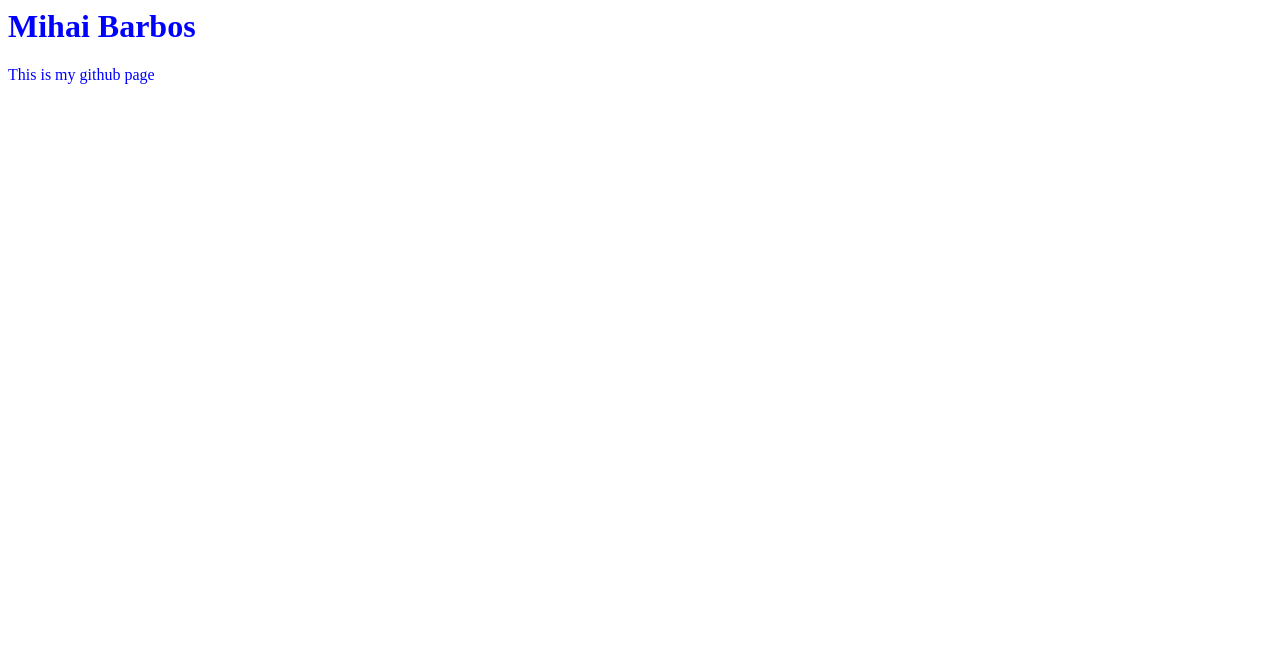
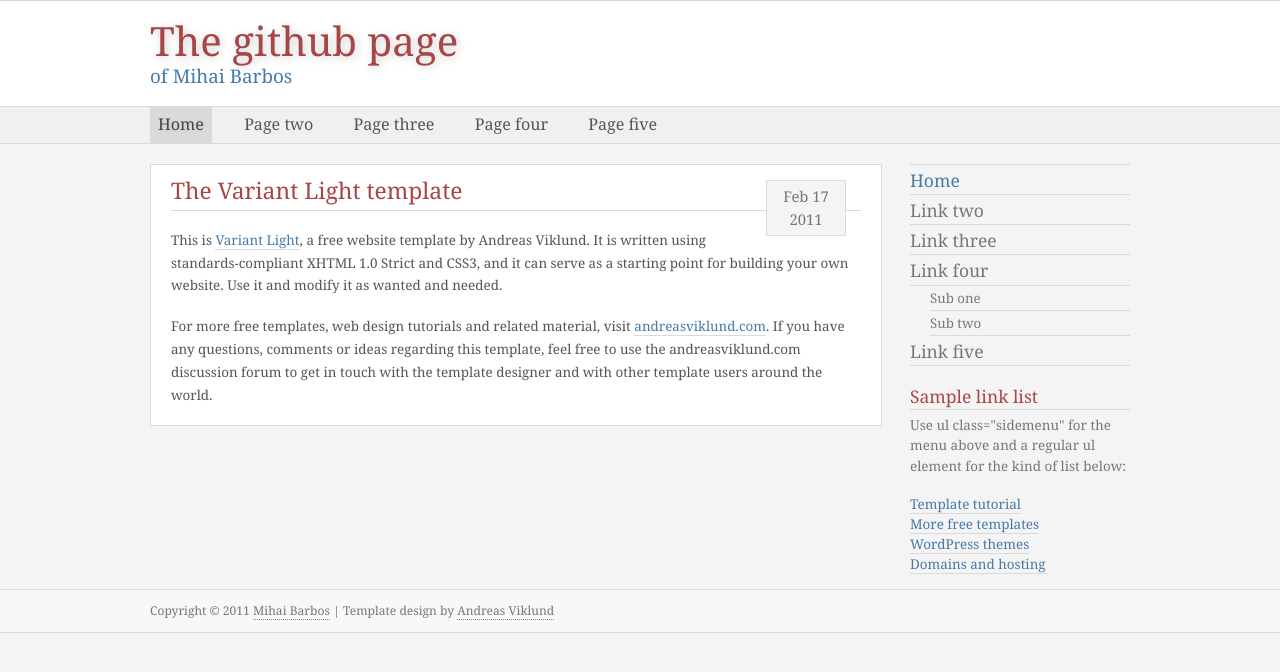
Before and after one commit to mbarbos/mbarbos.github.com, a plain HTML site: page index.html in a window 1280 px wide. Drawn offline with Linux system fonts and the light colour scheme.

Commit message:
Start using variant-light template for the page

```diff
--- a/index.html
+++ b/index.html
@@ -1,15 +1,72 @@
-<html>
-
+<!DOCTYPE html PUBLIC "-//W3C//DTD XHTML 1.0 Strict//EN" "http://www.w3.org/TR/xhtml1/DTD/xhtml1-strict.dtd">
+<html xmlns="http://www.w3.org/1999/xhtml" lang="en" xml:lang="en">
 <head>
-<title>Mihai Barbos' github page</title>
+	<meta http-equiv="content-type" content="text/html; charset=utf-8" />
+	<meta name="description" content="Your description goes here" />
+	<meta name="keywords" content="your,keywords,goes,here" />
+	<meta name="author" content="Your Name" />
+	<link rel="stylesheet" type="text/css" href="style.css" title="Variant Light" media="screen,projection" />
+	<title>Mihai Barbos' github page</title>
 </head>
 
-<body bgcolor="white" text="blue">
+<body>
+<div id="header">
+	<div id="title">
+		<h1><a href="index.html">The github page</a></h1>
+		<p class="slogan">of Mihai Barbos</p>
+	</div>
+</div>
 
-<h1>Mihai Barbos</h1>
+<div id="topmenu">
+	<p>
+		<strong class="hide">Main menu:</strong>
+		<a class="active" href="#">Home</a><span class="hide"> | </span>
+		<a href="#">Page two</a><span class="hide"> | </span>
+		<a href="#">Page three</a><span class="hide"> | </span>
+		<a href="#">Page four</a><span class="hide"> | </span>
+		<a href="#">Page five</a>
+	</p>
+</div>
 
-This is my github page
+<div id="wrap">
+	<div id="sidebar">
+		<ul class="sidemenu">
+			<li><a class="active" href="#">Home</a></li>
+			<li><a href="#">Link two</a></li>
+			<li><a href="#">Link three</a></li>
+			<li><a href="#">Link four</a>
+				<ul>
+					<li><a href="#">Sub one</a></li>
+					<li><a href="#">Sub two</a></li>
+				</ul></li>
+			<li><a href="#">Link five</a></li>
+		</ul>
+
+		<h2>Sample link list</h2>
+		<p>Use ul class="sidemenu" for the menu above and a regular ul element for the kind of list below:</p>
+		<ul>
+			<li><a href="http://andreasviklund.com/learn/tutorial-building-your-first-website-using-a-free-website-template-part-1/">Template tutorial</a></li>
+			<li><a href="http://andreasviklund.com/templates/">More free templates</a></li>
+			<li><a href="http://andreasviklund.com/wordpress-themes/">WordPress themes</a></li>
+			<li><a href="http://www.svenskadomaner.se/order.asp?step=1&amp;ling=en&amp;ref=A">Domains and hosting</a></li>
+		</ul>
+	</div>
+<!--
+	<img class="headerimage" src="images/front.jpg" width="700" height="200" alt="" />
+-->
+	<div id="content">
+		<div class="post">
+			<div class="postintro">Feb 17<br />2011</div>
+			<h2>The Variant Light template</h2>
+			<p>This is <a href="http://andreasviklund.com/templates/variant-light/">Variant Light</a>, a free website template by Andreas Viklund. It is written using standards-compliant XHTML 1.0 Strict and CSS3, and it can serve as a starting point for building your own website. Use it and modify it as wanted and needed.</p>
+			<p>For more free templates, web design tutorials and related material, visit <a href="http://andreasviklund.com/">andreasviklund.com</a>. If you have any questions, comments or ideas regarding this template, feel free to use the andreasviklund.com discussion forum to get in touch with the template designer and with other template users around the world.</p>
+		</div>
+	</div>
+</div>
+
+<div id="footer">
+	<p>Copyright &copy; 2011 <a href="index.html">Mihai Barbos</a> | Template design by <a href="http://andreasviklund.com/">Andreas Viklund</a></p>
+</div>
 
 </body>
-
 </html>
--- /dev/null
+++ b/style.css
@@ -0,0 +1,67 @@
+/*
+Original design: Variant Light (v1.0 - Feb 17, 2010) - A free xhtml/css website template by Andreas Viklund.
+For more information, see http://andreasviklund.com/templates/variant-light/
+*/
+
+/* Main containers */
+body {padding:0; margin:0; font:84% Georgia,Times New Roman,serif; background-color:#f4f4f4; color:#555; text-align:center; line-height:1.5em;}
+#wrap {width:980px; text-align:left; margin:0 auto; padding:20px 0 0 0;}
+
+/* Header */
+#header {width:100%; margin:0; background-color:#fff; border-top:1px solid #dadada; border-bottom:1px solid #dadada;}
+#title {width:980px; padding:20px 0; margin:0 auto; text-align:left;}
+h1 {margin:0 auto 5px auto; padding:0; font-size:3em; font-weight:400; color:#777; line-height:1em; text-shadow:#ccc 2px 2px 8px;}
+h1 a {color:#a74646; font-weight:400; text-decoration:none; border:0;}
+h1 a:hover {color:#777; text-decoration:none; border:0;}
+.slogan {color:#467aa7; font-size:1.4em; margin:0; padding:0;}
+
+/* Top menu */
+#topmenu {text-align:center; margin:0; width:100%; background-color:#f0f0f0; border-bottom:1px solid #dadada;}
+#topmenu p {width:980px; text-align:left; font-size:1.2em; line-height:2.2em; color:#777; margin:0 auto; overflow:hidden;}
+#topmenu a {padding:12px 8px 9px 8px; font-weight:400; margin:0 20px 0 0; color:#555; border:0;}
+#topmenu a:hover {color:#444; background-color:#e8e8e8; text-decoration:none; text-shadow:#ccc 1px 1px 3px;}
+#topmenu a.active {color:#444; background-color:#dadada; text-shadow:#ccc 1px 1px 3px;}
+#topmenu a.active:hover {color:#444; padding:12px 8px 9px 8px;}
+
+/* HTML Tags */
+a {text-decoration:none; font-weight:400; color:#467aa7; border-bottom:1px solid #dadada;}
+a:hover {text-decoration:none; border-bottom:1px solid #467aa7;}
+a img {border:0;}
+h2 {margin:0 0 18px 0; padding:0 0 7px; color:#a74646; font-size:1.7em; font-weight:400; border-bottom:1px solid #dadada;}
+h2 a {font-weight:400;}
+h3 {font-size:1.5em; font-weight:400; margin:0 0 10px 0; padding:2px 0; color:#a74646; font-size:1.2em; font-weight:400; border-bottom:1px solid #dadada;}
+p {margin:0 0 18px 0;}
+ul {margin:0 0 18px 20px; padding:0;}
+li {margin:0; padding:0 0 0 5px;}
+
+/* Sidebars */
+#sidebar {width:220px; float:right; margin:0; padding:0; color:#777;}
+#sidebar h2 {font-size:1.3em; padding-bottom:3px; border-bottom:1px solid #dadada; margin-bottom:5px;}
+#sidebar ul {list-style:none; margin:0 0 15px 0;}
+#sidebar ul ul{list-style:none; margin:0 0 0 15px; font-size:0.9em;}
+#sidebar li {padding:0; margin:0;}
+#sidebar ul.sidemenu{width:220px; padding:0; margin:0 0 20px 0; border-top:1px solid #dadada;}
+#sidebar ul.sidemenu li a {color:#777; display:block; padding:5px 0 4px; margin:0; font-size:1.3em;}
+#sidebar ul.sidemenu li a:hover {color:#a74646; text-decoration:none; border-bottom:1px solid #dadada;}
+#sidebar ul.sidemenu li a.active{color:#467aa7;}
+#sidebar ul.sidemenu ul {width:200px; padding:0; margin:0 0 0 20px; border-top:0;}
+#sidebar ul.sidemenu ul li a {padding:2px 0; margin:0; font-size:1.1em;}
+
+/* Content area */
+#content {text-align:left; padding:0; margin:0 0 15px 0; width:730px;}
+#content img {margin:5px 0;}
+#feature {margin:0 0 20px 0;}
+.post {margin:0 0 20px 0; padding:15px 20px 0 20px; width:690px; line-height:1.7em; border:1px solid #dadada; background-color:#fff;}
+.postintro {width:70px; padding:4px; background-color:#f4f4f4; text-align:center; color:#777; font-size:1.1em; float:right; border:1px solid #dadada; margin:0 15px 10px 15px;}
+.postmeta {text-align:right; color:#666; padding:10px 0 0; border-top: 1px dotted #dadada; font-size:0.9em;}
+
+/* Footer */
+#footer{clear:both; width:100%; background-color:#f8f8f8; font-size:0.9em; line-height:1.8em; color:#777; font-weight:400; margin:20px 0; border-bottom:1px solid #dadada; border-top:1px solid #dadada;}
+#footer p {width:980px; margin:10px auto; text-align:left;}
+#footer a {color:#777; font-weight:400; text-decoration:none; border-bottom: 1px dotted #888;}
+
+/* Various classes */
+.headerimage {width:730px; height:175px; overflow:hidden;border:1px solid #dadada; margin-bottom:20px;}
+.centered {text-align:center;}
+.hide {display:none;}
+.clear {clear:both; visibility:hidden;}
```
Also changed, not shown: 1 other file.
